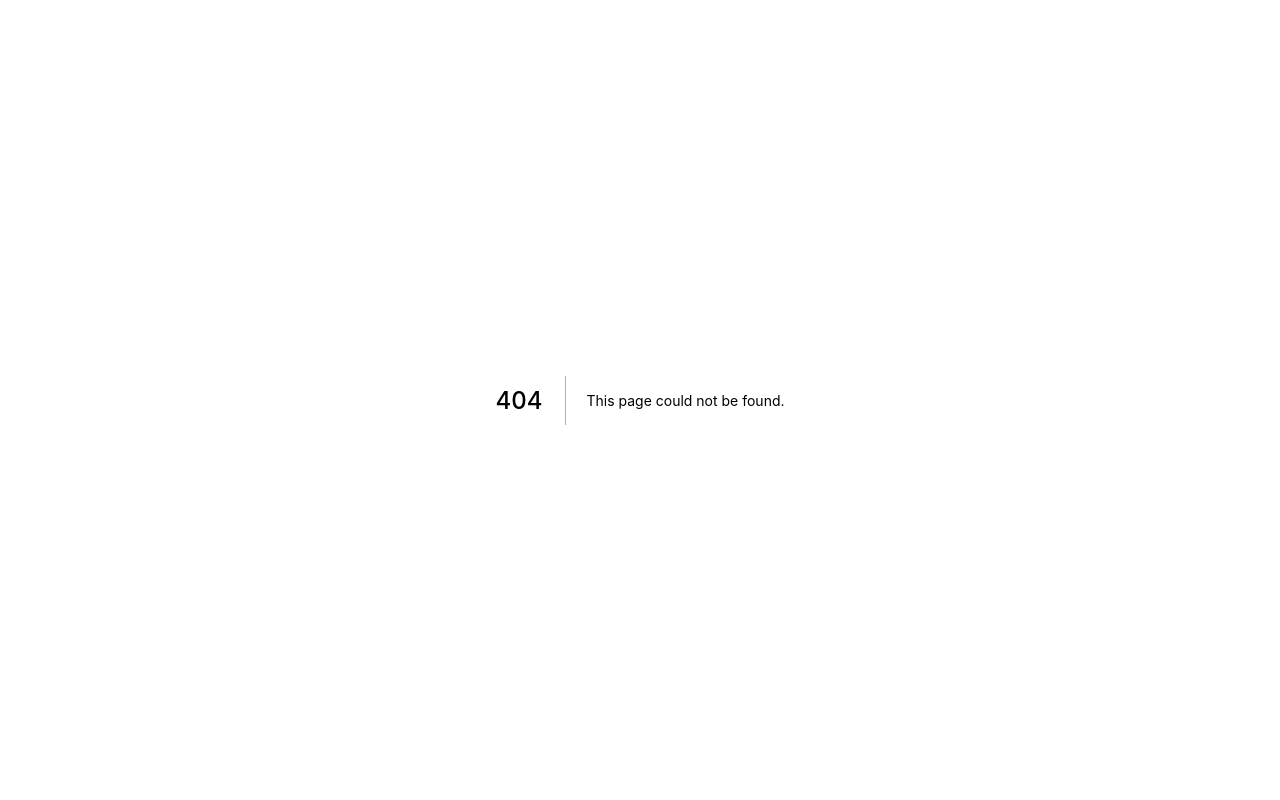
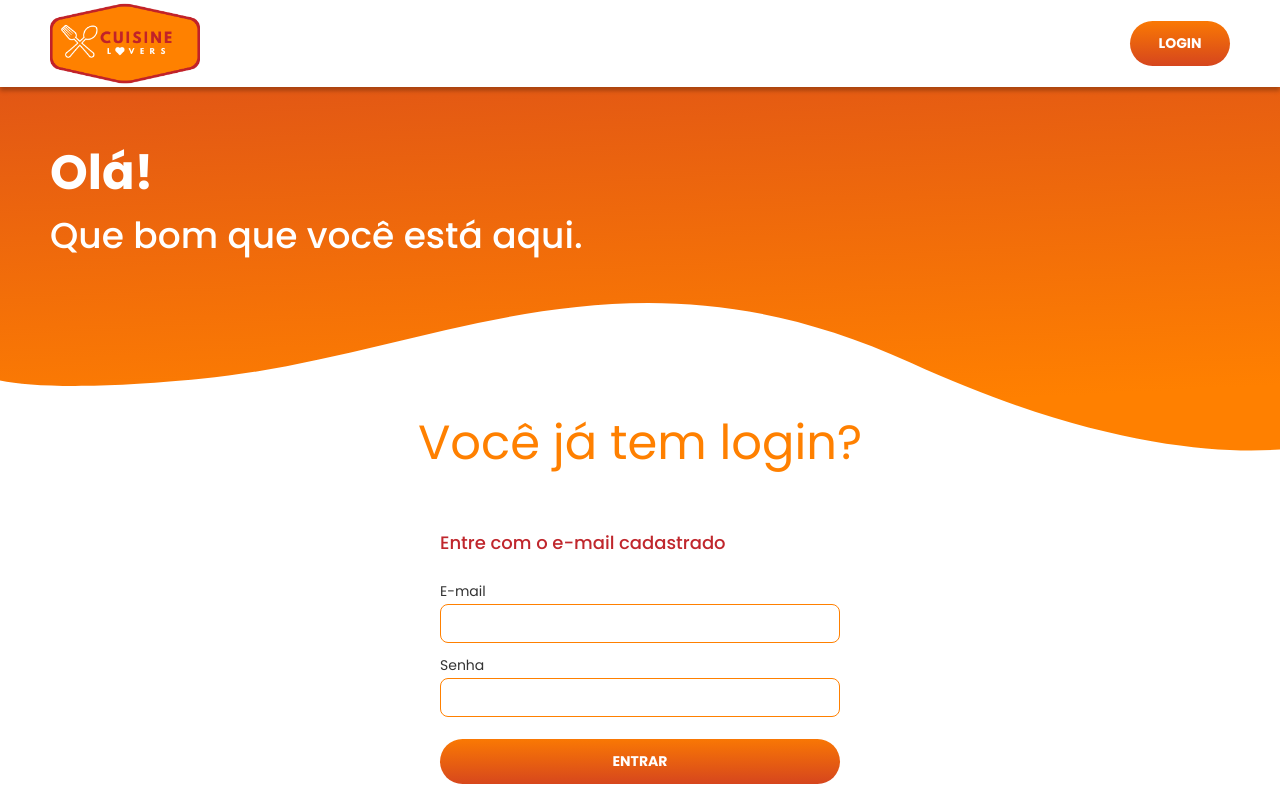
Before and after one commit to arienemaiara/desafio-mega-hack, a Next.js app: page /login in a window 1280 px wide. Before the commit this address had no page. Built offline with nearby package versions, Linux system fonts and the light colour scheme.

Commit message:
Tela de login

```diff
--- a/pages/components/MenuSite.js
+++ b/pages/components/MenuSite.js
@@ -26,7 +26,7 @@ const MenuSite = ({ open }) => {
             </div>
             <ul>
                 {/* <Link href='/'><li><a>Sobre</a></li></Link> */}
-                <Link href='/'><li><GradientButton>Login</GradientButton></li></Link>
+                <Link href='/login'><li><GradientButton>Login</GradientButton></li></Link>
             </ul>
         </Navbar>
     )
--- a/pages/components/Site.js
+++ b/pages/components/Site.js
@@ -185,6 +185,15 @@ export const Container = styled.div`
         margin-top: -80px;
     }
 
+    .info-login {
+        align-items: center;
+
+        form {
+            width: 400px;
+            margin-top: 50px;
+        }
+    }
+
     /* cellphones */
     @media(max-width: 768px) {
 
--- /dev/null
+++ b/pages/login.js
@@ -0,0 +1,34 @@
+import React from 'react';
+
+import Head from 'next/head';
+
+import { Container } from './components/Site';
+import MenuSite from './components/MenuSite';
+import Header from './components/Header';
+import Form from './components/Form';
+import { GradientButton } from './components/Buttons';
+
+const Login = () => {
+    return (
+        <Container>
+			<Head>
+				<title>Login | Cuisine Lovers | Seu restaurante seguro</title>
+			</Head>
+            <MenuSite />
+            <Header />
+            <section className="info-cadastro info-login">
+                <h1>Você já tem login?</h1>
+                <Form>
+                    <h3>Entre com o e-mail cadastrado</h3>
+                    <label>E-mail</label>
+                    <input type="text" name="email" />
+                    <label>Senha</label>
+                    <input type="password" name="senha" />
+                    <GradientButton>Entrar</GradientButton>
+                </Form>
+            </section>
+        </Container>
+    )
+}
+
+export default Login;
--- a/routes.js
+++ b/routes.js
@@ -4,7 +4,7 @@ module.exports = routes()
     .add('/', 'index')
     .add('/sobre', 'sobre')
     .add('/cadastro', 'cadastro-home')
-    .add('/restaurantes/login', 'restaurante/login')
+    .add('/login', 'login')
     .add('/cadastro-restaurante', 'cadastro-restaurante')
     .add('/restaurante/painel', 'restaurante/painel')
     .add('/restaurante/cardapio', 'restaurante/cardapio')
@@ -13,6 +13,5 @@ module.exports = routes()
     .add('/restaurante/avaliacao', 'restaurante/avaliacao')
     .add('/restaurantes', 'restaurantes')
     .add('/restaurantes/:id', 'restaurante/detalhe')
-    .add('/clientes/login', 'cliente/login')
     .add('/clientes/cadastro', 'cliente/cadastro')
     .add('/api/hook', 'api/hook')
```
Also changed, not shown: pages/restaurante/login.js (deleted, +0 -7 lines).
